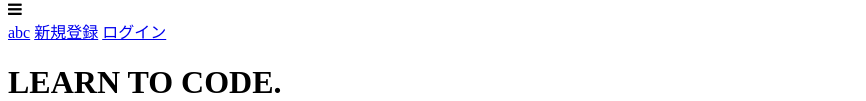
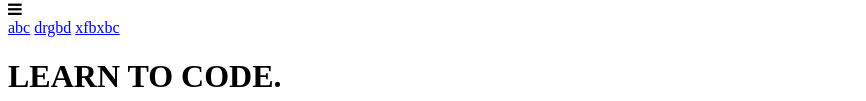
Before and after one commit to tommy1280/tommy1280.github.io, a plain HTML site: page index.html in a window 1280 px wide. Shown: the part 311-412 px from the top of the page, without its empty margins (0-866 px from the left). Drawn offline with Linux system fonts and the light colour scheme.

Commit message:
Update index.html

```diff
--- a/index.html
+++ b/index.html
@@ -16,8 +16,8 @@
       <span class="fa fa-bars menu-icon"></span>
       <div class="header-right">
         <a href="#">abc</a>
-        <a href="#">新規登録</a>
-        <a href="#" class="login">ログイン</a>
+        <a href="#">drgbd</a>
+        <a href="#" class="login">xfbxbc</a>
       </div>
     </div>
   </header>
```
